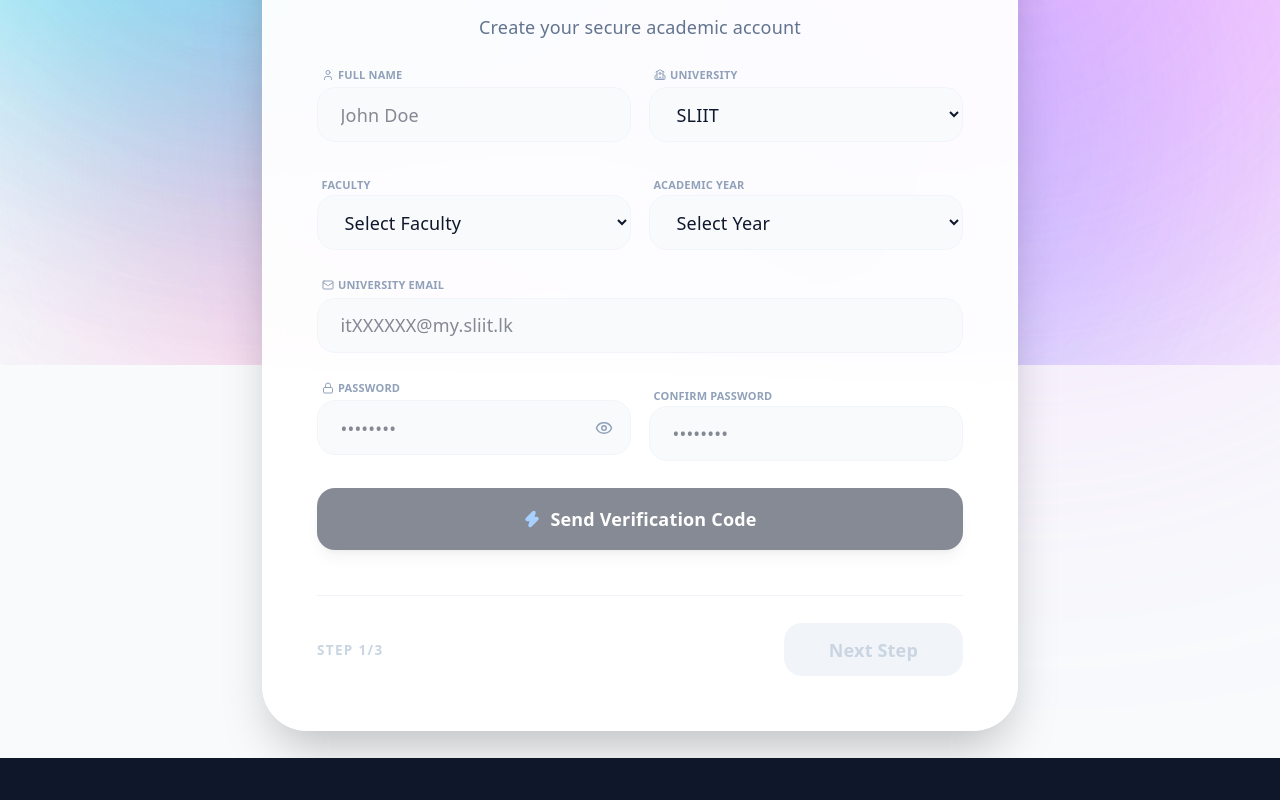
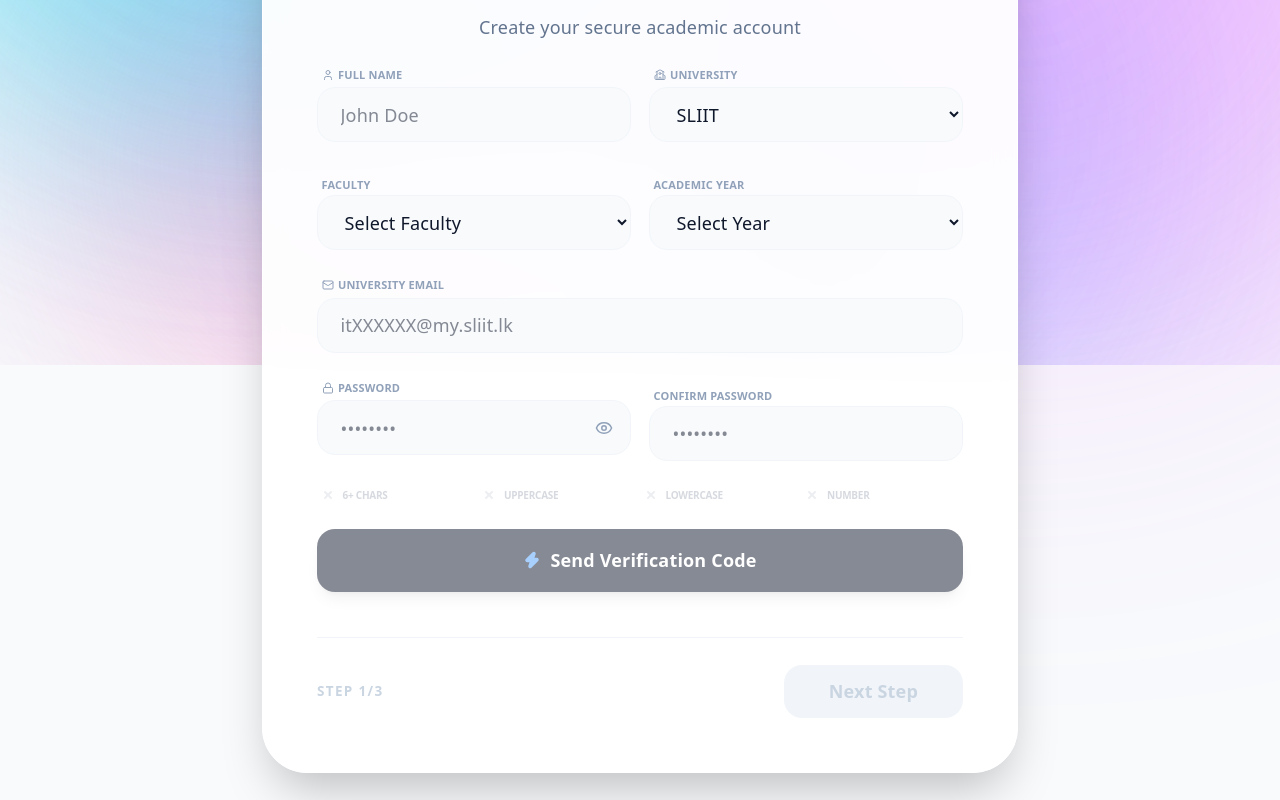
Before and after one commit to Janith303/English-Tutor, a React (Vite) app in the folder frontend/: page /signup/sverify in a window 1280 px wide. Shown: the part 435-1235 px from the top of the page. Before the commit the page ends 1193 px from the top, so only its background shows below. Built offline with nearby package versions, Linux system fonts and the light colour scheme.

Commit message:
add validation

```diff
--- a/frontend/src/components/studentsignup/mailverify.jsx
+++ b/frontend/src/components/studentsignup/mailverify.jsx
@@ -1,24 +1,32 @@
 import React, { useState, useEffect } from "react";
 import { useNavigate } from "react-router-dom";
-import { publicApi } from "../../api/axios"; // Fixed import syntax
+import { publicApi } from "../../api/axios";
 import Navbar from "../Topnav";
 import logo from "../images/icon.png";
 import ProgressBar from "../progressbar/studentp";
 import {
   Lock, Eye, EyeOff, Mail, User, School, Zap,
-  CheckCircle2, Info, ShieldCheck, Loader2
-} from "lucide-react";
+  CheckCircle2, Info, ShieldCheck, Loader2, Check, X
+} from "lucide-react"; // Added Check and X
 
 export default function StudentSignUp() {
   const navigate = useNavigate();
 
   const [formData, setFormData] = useState({
-    full_name: "",         // Updated key to match backend
+    full_name: "",
     faculty: "",
     academicYear: "",
     email: "",
     password: "",
     confirmPassword: ""
+  });
+
+  // --- NEW: Password Validation State ---
+  const [validations, setValidations] = useState({
+    length: false,
+    upper: false,
+    lower: false,
+    number: false,
   });
 
   const [otpCode, setOtpCode] = useState("");
@@ -29,15 +37,27 @@ export default function StudentSignUp() {
   const [error, setError] = useState("");
   const [loading, setLoading] = useState(false);
 
+  // --- UPDATED: handleChange to include validation logic ---
   const handleChange = (e) => {
     const { name, value } = e.target;
     setFormData(prev => ({ ...prev, [name]: value }));
+
     if (name === "email") validateEmail(value);
+
+    // Run password validation real-time
+    if (name === "password") {
+      setValidations({
+        length: value.length >= 6,
+        upper: /[A-Z]/.test(value),
+        lower: /[a-z]/.test(value),
+        number: /[0-9]/.test(value),
+      });
+    }
   };
 
   const validateEmail = (val) => {
     if (!val.includes("@my.sliit.lk") && val !== "") {
-      setError("Please use your SLIIT email (e.g., ITXXXX@my.sliit.lk)");
+      setError("Please use your SLIIT email (e.g., itXXXX@my.sliit.lk)");
     } else {
       setError("");
     }
@@ -51,7 +71,6 @@ export default function StudentSignUp() {
     return () => clearInterval(interval);
   }, [timer]);
 
-  // --- API CALL: REGISTER & SEND OTP ---
   const handleSendCode = async () => {
     if (!formData.email.includes("@my.sliit.lk")) return;
     if (formData.password !== formData.confirmPassword) {
@@ -63,7 +82,6 @@ export default function StudentSignUp() {
     setError("");
 
     try {
-      // Backend now takes 'full_name' directly and needs a 'role'
       await publicApi.post("register/", {
         full_name: formData.full_name,
         email: formData.email,
@@ -71,7 +89,7 @@ export default function StudentSignUp() {
         university: "SLIIT",
         faculty: formData.faculty,
         academic_year: parseInt(formData.academicYear) || 1,
-        role: "STUDENT" // Hardcoded role for this specific portal
+        role: "STUDENT"
       });
 
       setCodeSent(true);
@@ -83,7 +101,6 @@ export default function StudentSignUp() {
     }
   };
 
-  // --- API CALL: VERIFY OTP & SAVE DATA ---
   const handleVerifyOTP = async () => {
     if (otpCode.length < 6) return;
     setLoading(true);
@@ -95,7 +112,6 @@ export default function StudentSignUp() {
         code: otpCode
       });
 
-      // Saving tokens and role from backend response
       localStorage.setItem("access_token", response.data.access);
       localStorage.setItem("refresh_token", response.data.refresh);
       localStorage.setItem("user_role", response.data.role);
@@ -109,6 +125,7 @@ export default function StudentSignUp() {
   };
 
   const passwordsMatch = formData.password !== "" && formData.password === formData.confirmPassword;
+  const isPasswordValid = Object.values(validations).every(Boolean);
 
   return (
     <div className="min-h-screen bg-slate-200 flex flex-col relative overflow-hidden font-sans text-slate-900">
@@ -193,7 +210,14 @@ export default function StudentSignUp() {
               <div className="space-y-1">
                 <label className="text-[11px] font-bold text-slate-400 uppercase ml-1 flex items-center gap-1"><Lock size={12} /> Password</label>
                 <div className="relative">
-                  <input name="password" value={formData.password} onChange={handleChange} type={showPassword ? "text" : "password"} placeholder="••••••••" className="w-full px-5 py-3 bg-slate-50 border border-slate-100 rounded-2xl outline-none focus:border-blue-500" />
+                  <input
+                    name="password"
+                    value={formData.password}
+                    onChange={handleChange}
+                    type={showPassword ? "text" : "password"}
+                    placeholder="••••••••"
+                    className={`w-full px-5 py-3 bg-slate-50 border rounded-2xl outline-none transition-all ${formData.password.length > 0 ? (isPasswordValid ? "border-green-400" : "border-red-300") : "border-slate-100 focus:border-blue-500"}`}
+                  />
                   <button onClick={() => setShowPassword(!showPassword)} className="absolute right-4 top-1/2 -translate-y-1/2 text-slate-400 hover:text-blue-600">
                     {showPassword ? <EyeOff size={18} /> : <Eye size={18} />}
                   </button>
@@ -205,10 +229,18 @@ export default function StudentSignUp() {
               </div>
             </div>
 
+            {/* --- NEW: Validation Checklist UI --- */}
+            <div className="grid grid-cols-2 md:grid-cols-4 gap-2 px-1">
+              <ValidationNote isMet={validations.length} label="6+ Chars" />
+              <ValidationNote isMet={validations.upper} label="Uppercase" />
+              <ValidationNote isMet={validations.lower} label="Lowercase" />
+              <ValidationNote isMet={validations.number} label="Number" />
+            </div>
+
             {!codeSent ? (
               <button
                 onClick={handleSendCode}
-                disabled={loading || !formData.email.includes("@my.sliit.lk") || !passwordsMatch}
+                disabled={loading || !formData.email.includes("@my.sliit.lk") || !passwordsMatch || !isPasswordValid}
                 className="w-full py-4 bg-slate-900 text-white font-black rounded-2xl hover:bg-black transition-all disabled:opacity-50 flex items-center justify-center gap-2 shadow-lg"
               >
                 {loading ? <Loader2 className="animate-spin" /> : <><Zap size={18} className="text-blue-400 fill-blue-400" /> Send Verification Code</>}
@@ -253,3 +285,15 @@ export default function StudentSignUp() {
     </div>
   );
 }
+
+// --- HELPER COMPONENT ---
+function ValidationNote({ isMet, label }) {
+  return (
+    <div className={`flex items-center gap-2 ${isMet ? "opacity-100" : "opacity-40"}`}>
+      {isMet ? <Check size={12} className="text-green-500 stroke-[4px]" /> : <X size={12} className="text-gray-300 stroke-[4px]" />}
+      <span className={`text-[10px] font-black uppercase tracking-tight ${isMet ? "text-green-600" : "text-gray-400"}`}>
+        {label}
+      </span>
+    </div>
+  );
+}
```
